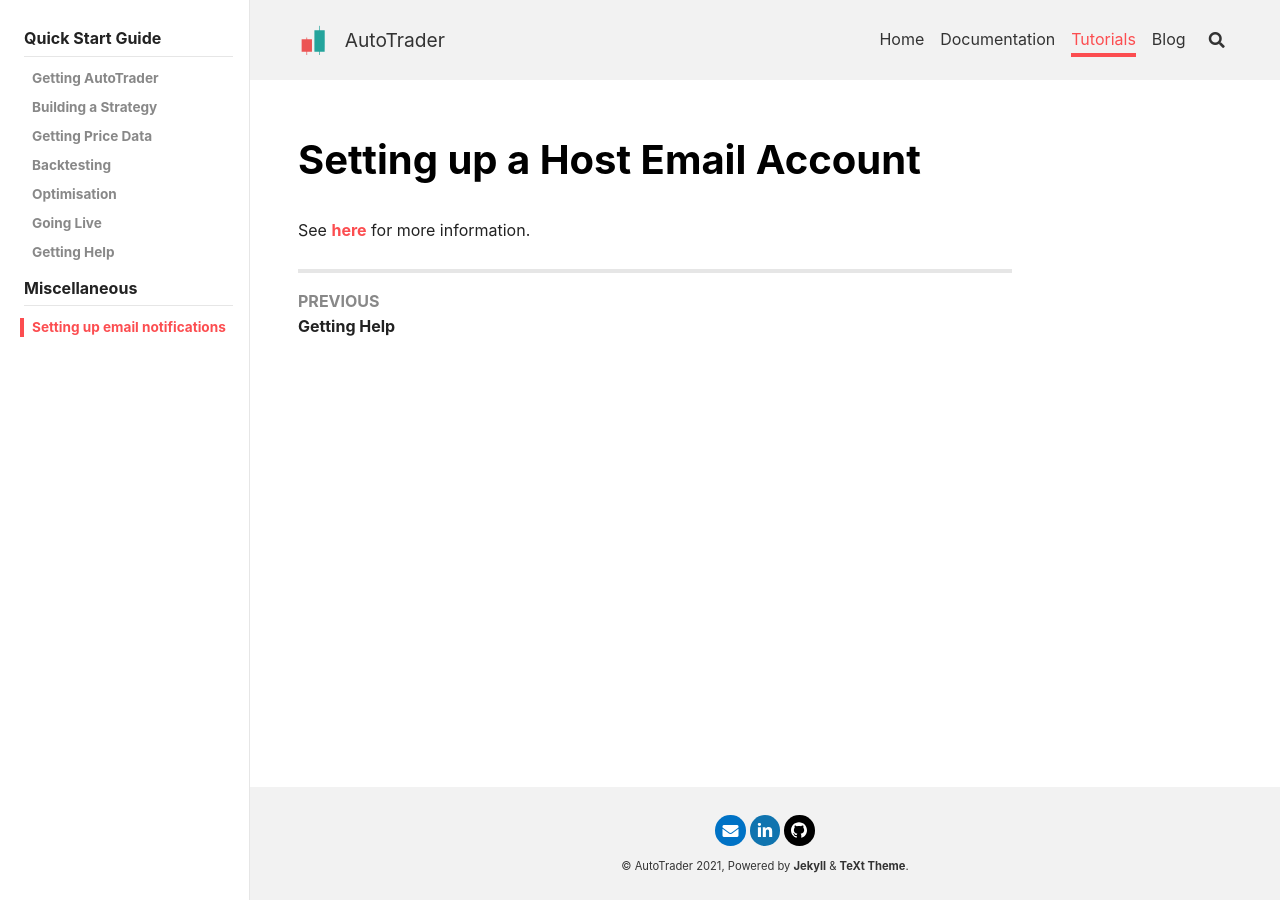
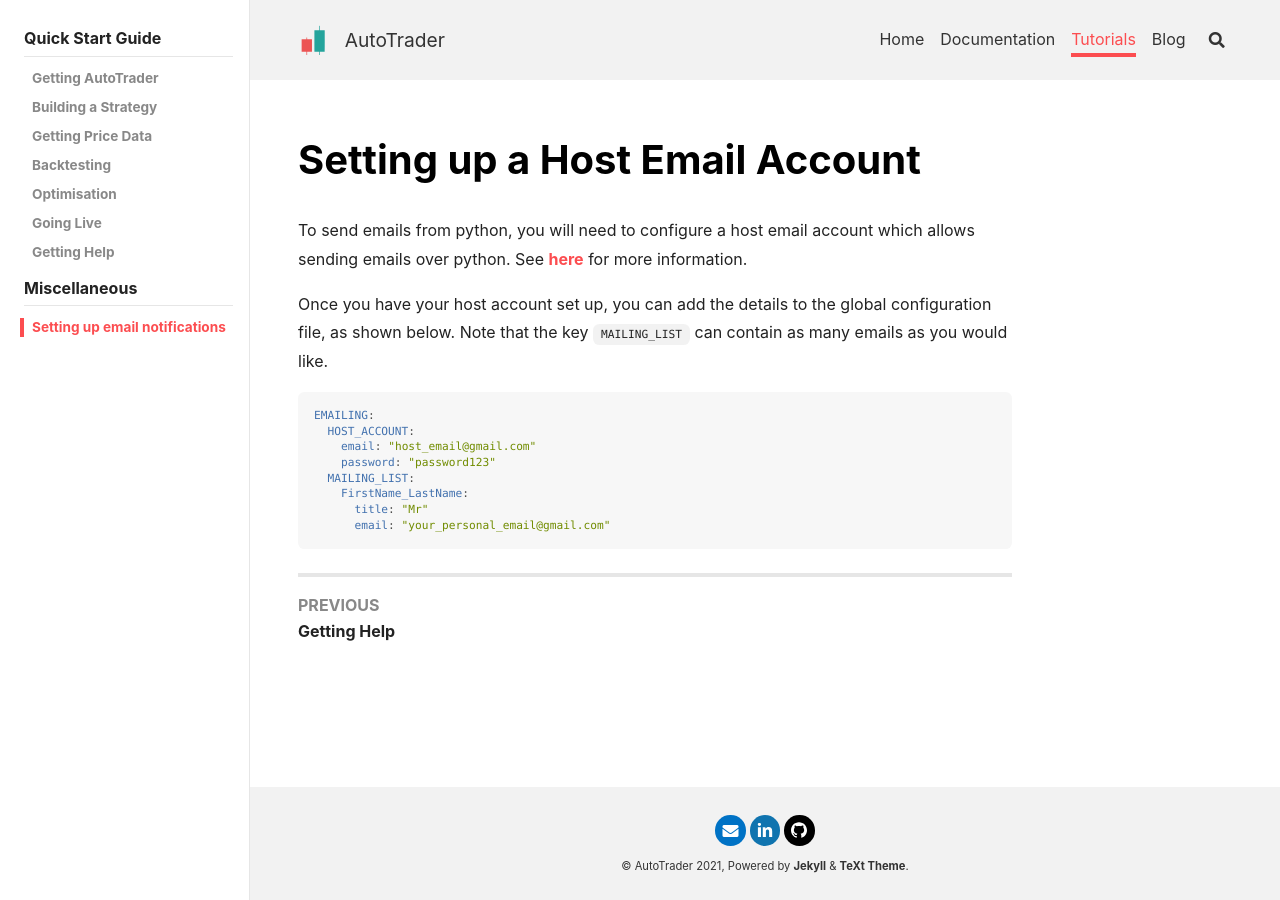
Before and after one commit to kieran-mackle/AutoTrader, a Jekyll site: the page built from content/_tutorials/3.1-host-email-account.md, in a window 1280 px wide. Built offline with Jekyll 4.4.1, drawn with Linux system fonts in a browser that asks for light colours; nearby versions of some CDN libraries.

Commit message:
docs: added brief details for emailing

````diff
--- a/content/_tutorials/3.1-host-email-account.md
+++ b/content/_tutorials/3.1-host-email-account.md
@@ -4,4 +4,18 @@ permalink: tutorials/host-email
 key: tut-host-email
 ---
 
-See [here](https://realpython.com/python-send-email/#option-1-setting-up-a-gmail-account-for-development) for more information.
+To send emails from python, you will need to configure a host email account which allows sending emails over python. See [here](https://realpython.com/python-send-email/#option-1-setting-up-a-gmail-account-for-development) for more information.
+
+Once you have your host account set up, you can add the details to the global configuration file, as shown below. Note that the key
+`MAILING_LIST` can contain as many emails as you would like.
+
+```yaml
+EMAILING:
+  HOST_ACCOUNT:
+    email: "host_email@gmail.com"
+    password: "password123"
+  MAILING_LIST:
+    FirstName_LastName:
+      title: "Mr"
+      email: "your_personal_email@gmail.com"
+```
````
